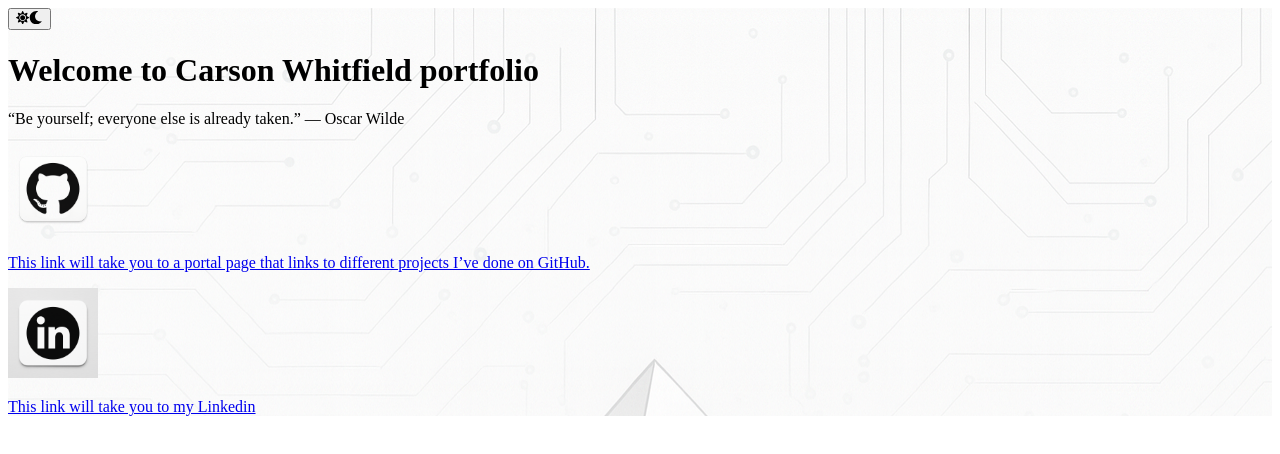
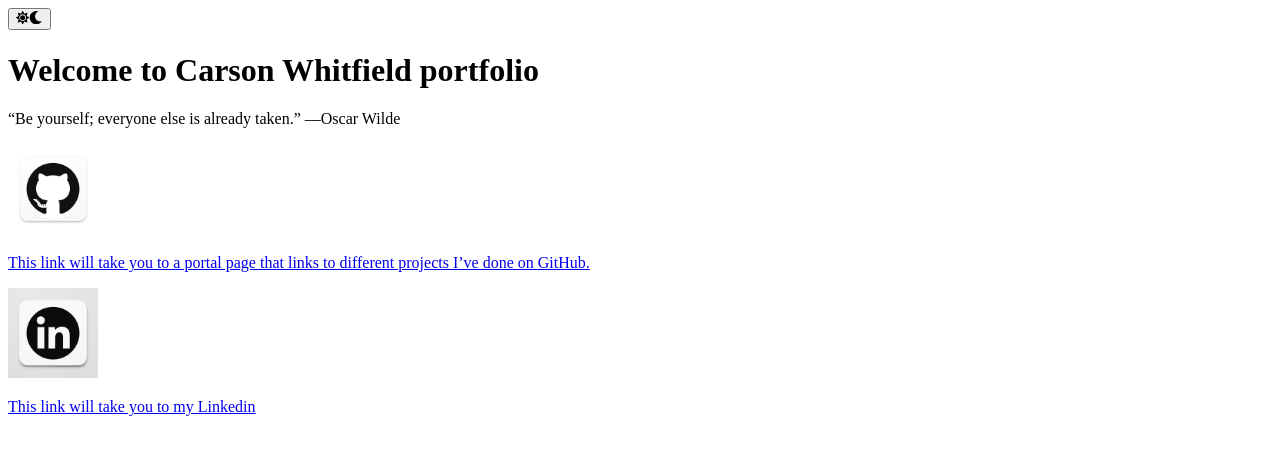
Before and after one commit to CarsonWhitfield/Carson-Whitfield-portfolio, a Next.js app: page /Carson-Whitfield-portfolio/ in a window 1280 px wide. Shown: the top 454 px of the page. Built offline with nearby package versions, Linux system fonts and the light colour scheme.

Commit message:
Update page.tsx
Signed-off-by: CarsonWhitfield <cwhitfield123@hotmail.com>

```diff
--- a/app/page.tsx
+++ b/app/page.tsx
@@ -1,64 +1,62 @@
 import Image from "next/image";
 import { ThemeToggle } from "./Theme";
 
-const basePath = process.env.NODE_ENV === "production"
-  ? "/Carson-Whitfield-portfolio"
-  : "";
 
 export default function Home() {
   return (
     <div
-      className="grid grid-rows-[40px_1fr_40px] items-center justify-items-center min-h-screen p-8 pb-20 gap-16 sm:p-20 font-geist bg-cover bg-center"
-      style={{
-        backgroundImage: `url('${basePath}/Background/Background-light.png')`,
-      }}
+      className="grid grid-rows-[40px_1fr_40px] items-center justify-items-center min-h-screen p-8 pb-20 gap-16 sm:p-20 font-geist bg-cover bg-center bg-[url('/Background/Background_image.png')] dark:bg-[url('/Background/Background-light.png')]"
+
     >
+      {/* Button for dark and light mode */}
       <div className="fixed top-4 right-4 z-50">
         <ThemeToggle />
       </div>
 
-      <main className="flex flex-col gap-4 row-start-2 items-center sm:items-start">
+      {/* Main Content */}
+      <main className="flex flex-col gap-4 row-start-2 items-center sm:items-start -mt-140">
         <div>
-          <h1 className="text-7xl font-bold text-black dark:text-white text-center sm:text-left">
+          <h1 className="text-7xl font-bold text-white text-center sm:text-left dark:text-black">
             Welcome to Carson Whitfield portfolio
           </h1>
-          <p className="text-2xl text-gray-700 dark:text-gray-300 leading-relaxed max-w-prose text-center sm:text-left">
-            “Be yourself; everyone else is already taken.” — Oscar Wilde
+          <p className="text-2xl dark:text-gray-700 text-gray-300 leading-relaxed max-w-prose text-center sm:text-left">
+            “Be yourself; everyone else is already taken.” —Oscar Wilde
           </p>
         </div>
       </main>
 
+      {/* Footer Cards */}
       <footer className="row-start-3 w-full">
-        <div className="grid grid-cols-1 sm:grid-cols-2 gap-8">
+        <div className="grid grid-cols-1 sm:grid-cols-2 gap-8 text-white">
+          {/* Card 1: GitHub */}
           <a
-            href={`${basePath}/page2`}
-            className="block p-6 bg-zinc-700 hover:bg-zinc-600 transition rounded-lg text-white"
+            href="./page2"
+            className="block p-6 dark:bg-zinc-300  bg-zinc-700 dark:hover:bg-zinc-600 hover:bg-zinc-600 hover:scale-105 transition rounded-lg text-white"
           >
             <div className="flex justify-center mb-4">
               <Image
-                src={`${basePath}/Github_icon.png`}
+                src="./Github_icon.png"
                 alt="GitHub Icon"
                 width={90}
                 height={90}
-                unoptimized
               />
             </div>
-            <p className="text-sm text-center">
+            <p className="text-sm text-white text-center">
               This link will take you to a portal page that links to different projects I’ve done on GitHub.
             </p>
           </a>
 
+          {/* Card 2: Learn (icon instead of text) */}
           <a
             href="https://www.linkedin.com/feed/"
-            className="block p-6 bg-zinc-700 hover:bg-zinc-600 transition rounded-lg text-white"
+            className="block p-6 dark:bg-zinc-300 bg-zinc-700 dark:hover:bg-zinc-600 hover:bg-zinc-600 hover:scale-105 transition rounded-lg text-white"
           >
             <div className="flex justify-center mb-4">
               <Image
-                src={`${basePath}/icons/Linkedin_icon.png`}
+                src="./icons/Linkedin_icon.png"
                 alt="Linkedin Icon"
                 width={90}
                 height={90}
-                unoptimized
               />
             </div>
             <p className="text-sm text-center">
```
